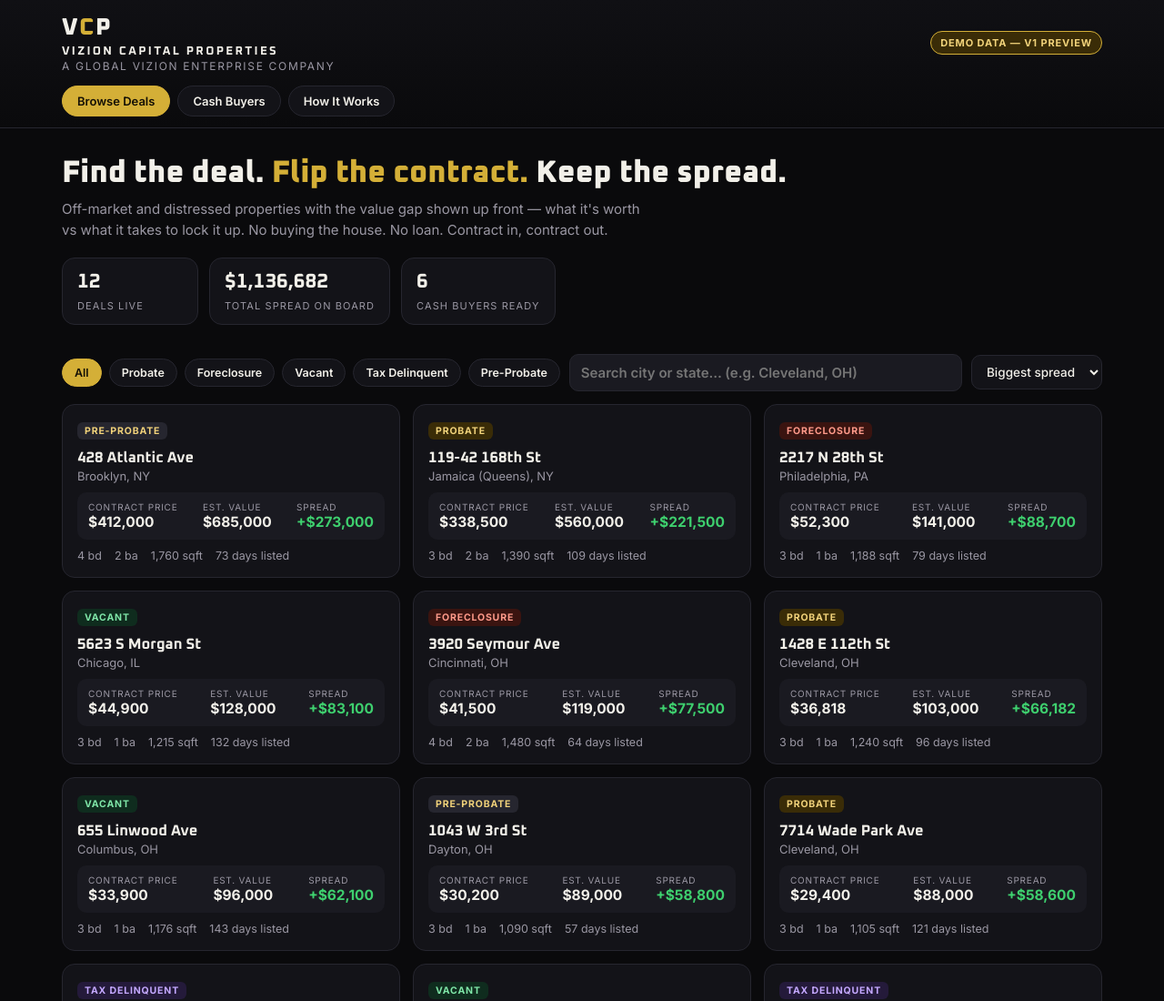
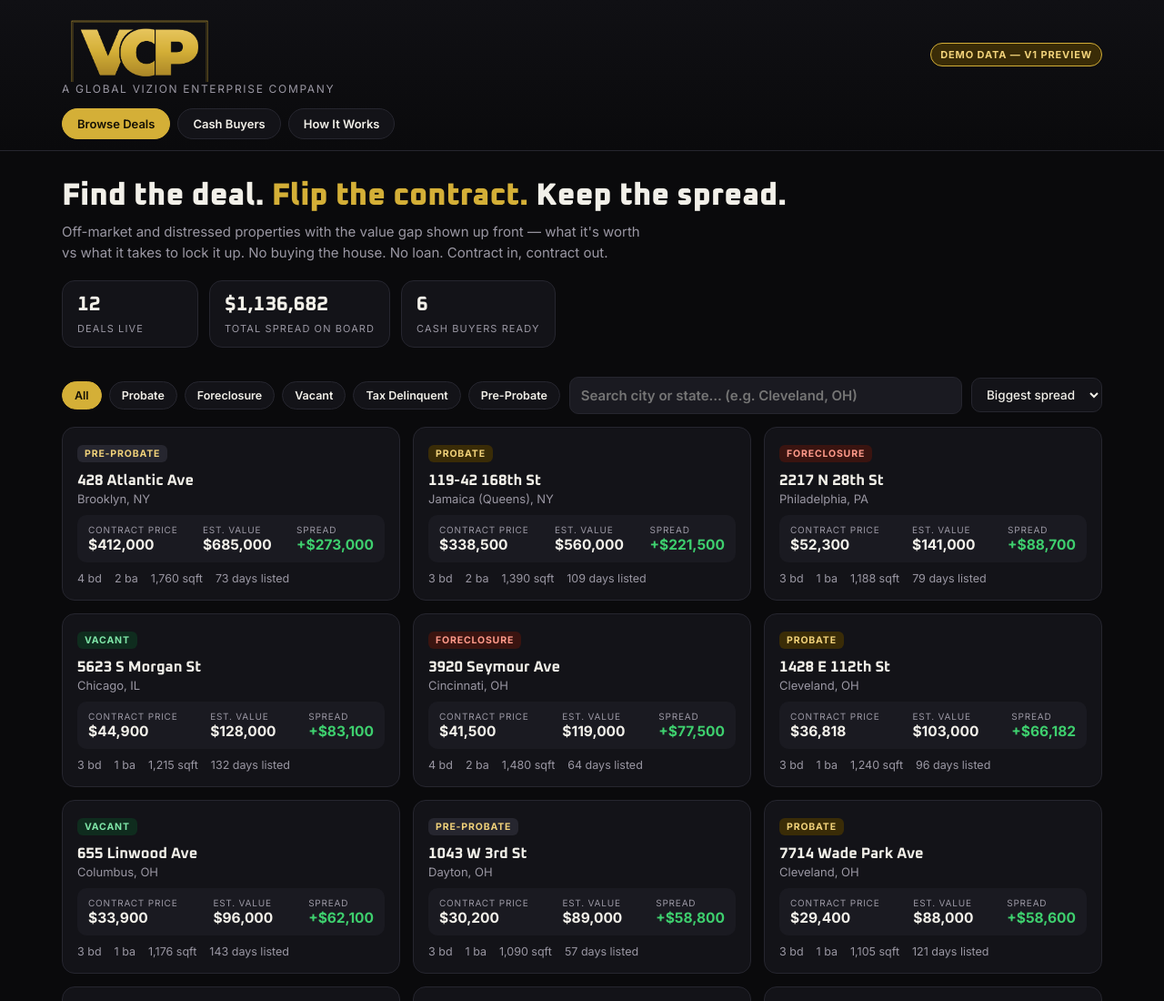
Before and after one commit to globalvizionenterprise/vizion-capital-properties, a plain HTML site: page index.html in a window 1280 px wide. Shown: the top 1100 px of the page at 91% size. Drawn offline with Linux system fonts and the light colour scheme.

Commit message:
Site header now uses the VCP logo image

```diff
--- a/index.html
+++ b/index.html
@@ -95,8 +95,7 @@
   <div class="wrap">
     <div class="topbar">
       <div>
-        <div class="brand">V<span>C</span>P</div>
-        <div style="font:700 13px Oxanium;letter-spacing:.18em;margin-top:2px">VIZION CAPITAL PROPERTIES</div>
+        <img src="logo-header.png" alt="VCP — Vizion Capital Properties" style="height:76px;width:auto;display:block">
         <div class="tag">A Global Vizion Enterprise Company</div>
       </div>
       <div class="demo-badge">Demo data — v1 preview</div>
```
